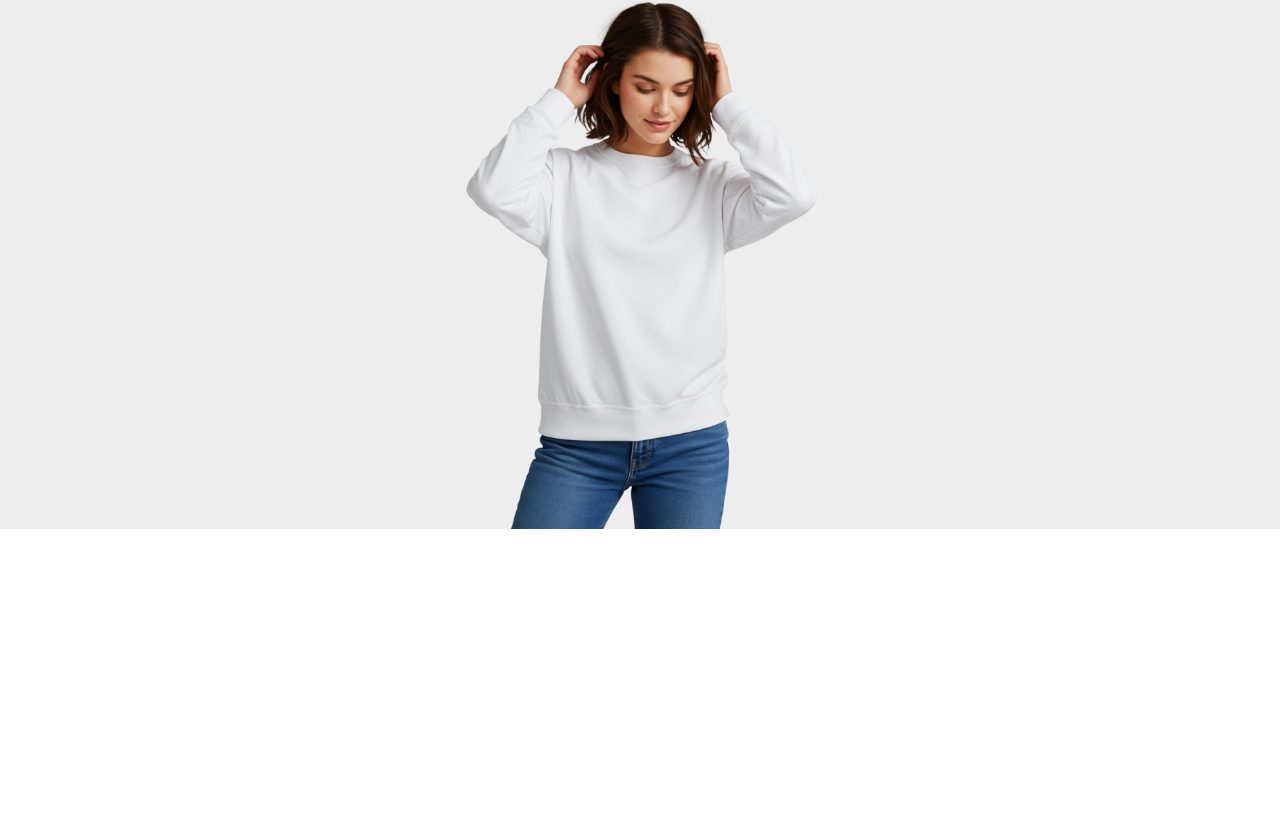
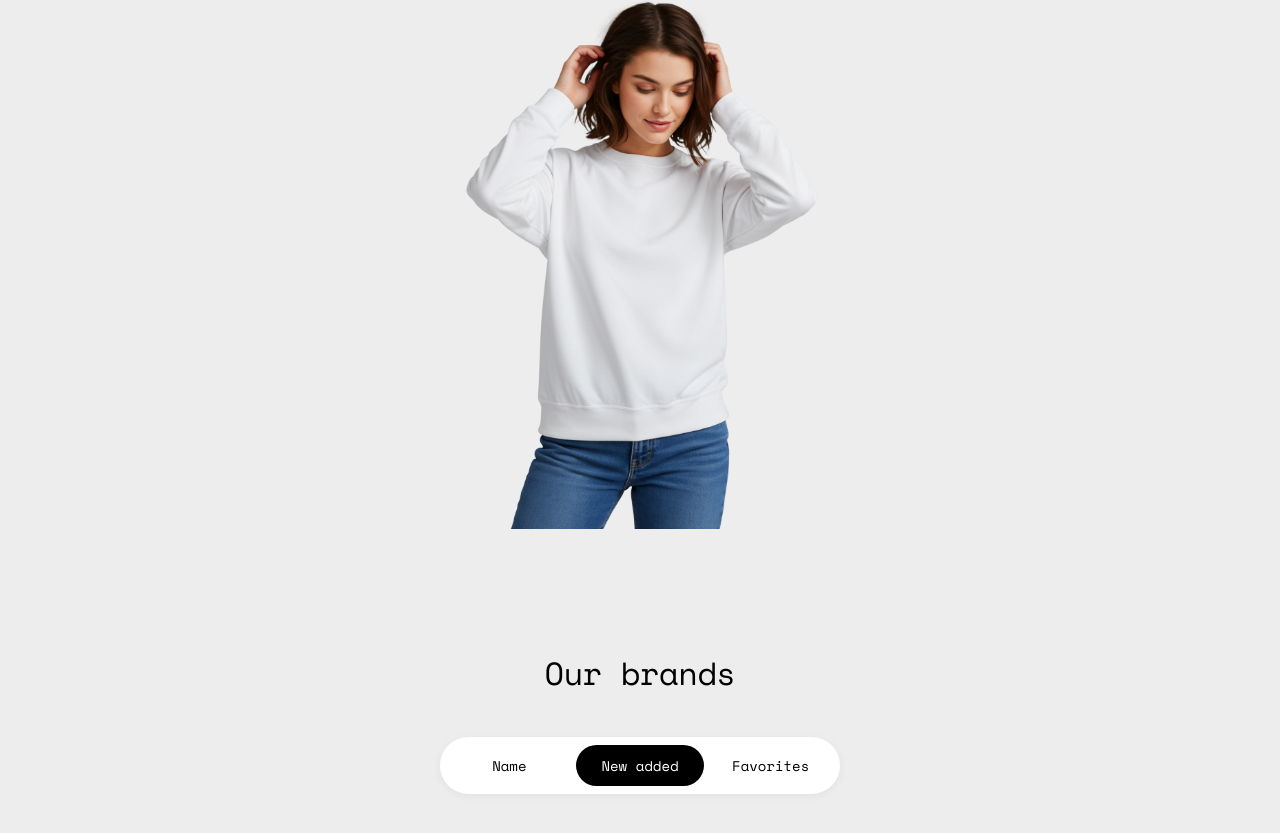
Before and after one commit to Daisu2001/DA, a React (Create React App) app in the folder Alive/alive-app/: page / in a window 1280 px wide. Shown: the part 1071-1904 px from the top of the page. Before the commit the page ends 1600 px from the top, so only its background shows below. Built offline with nearby package versions, Linux system fonts and the light colour scheme.

Commit message:
Fix and Our brands page start

```diff
--- a/Alive/alive-app/src/App.css
+++ b/Alive/alive-app/src/App.css
@@ -753,3 +753,94 @@ body {
 .confirmation-buttons button:last-child:hover {
   background-color: rgba(255, 68, 68, 0.15);
 }
+
+/* Brands Section */
+.brands-section {
+  min-height: 100vh;
+  width: 100%;
+  background-color: rgb(237, 237, 237);
+  display: flex;
+  flex-direction: column;
+  align-items: center;
+  padding-top: 120px;
+  position: relative;
+}
+
+.brands-section h1 {
+  font-family: 'Space Mono', monospace;
+  font-size: 32px;
+  color: black;
+  margin-bottom: 40px;
+  font-weight: normal;
+  letter-spacing: -0.5px;
+}
+
+.brands-filter-bar {
+  background-color: white;
+  border-radius: 30px;
+  padding: 8px;
+  display: flex;
+  gap: 8px;
+  box-shadow: 0 2px 10px rgba(0, 0, 0, 0.05);
+  margin: 0 20px;
+  max-width: 400px;
+  width: 100%;
+  position: relative;
+}
+
+.filter-button {
+  flex: 1;
+  background: none;
+  border: none;
+  padding: 10px 20px;
+  border-radius: 22px;
+  font-family: 'Space Mono', monospace;
+  font-size: 14px;
+  color: black;
+  cursor: pointer;
+  position: relative;
+  z-index: 1;
+  transition: color 0.4s ease;
+}
+
+.filter-button:hover {
+  opacity: 0.7;
+}
+
+.filter-button.active {
+  color: white;
+}
+
+.filter-indicator {
+  position: absolute;
+  height: calc(100% - 16px);
+  width: calc(33.333% - 5.333px);
+  background-color: black;
+  border-radius: 22px;
+  top: 8px;
+  left: 8px;
+  transition: transform 0.6s cubic-bezier(0.34, 1.56, 0.64, 1);
+  pointer-events: none;
+  will-change: transform;
+}
+
+.filter-indicator[data-active="name"] {
+  transform: translateX(0);
+}
+
+.filter-indicator[data-active="new"] {
+  transform: translateX(100%);
+}
+
+.filter-indicator[data-active="favorites"] {
+  transform: translateX(200%);
+}
+
+.filter-button.new-added {
+  background-color: black;
+  color: white;
+}
+
+.filter-button.new-added:hover {
+  opacity: 0.9;
+}
--- a/Alive/alive-app/src/App.tsx
+++ b/Alive/alive-app/src/App.tsx
@@ -9,6 +9,7 @@ function App() {
   const [isNextSectionVisible, setIsNextSectionVisible] = useState(false);
   const [isWhatHowOpen, setIsWhatHowOpen] = useState(false);
   const [isDarkBackground, setIsDarkBackground] = useState(true);
+  const [activeFilter, setActiveFilter] = useState('new');
   const navigate = useNavigate();
 
   useEffect(() => {
@@ -88,7 +89,12 @@ function App() {
             What we do
           </button>
           <div className="menu-divider"></div>
-          <button className="menu-item">Brands</button>
+          <button
+            className="menu-item"
+            onClick={() => handleScrollClick('our-brands')}
+          >
+            Our brands
+          </button>
           <div className="menu-divider"></div>
           <button className="menu-item">About us</button>
           <div className="menu-divider"></div>
@@ -162,6 +168,34 @@ function App() {
           className={`girl-image ${isWhatHowOpen ? 'blur' : ''}`}
         />
       </section>
+
+      <section id="our-brands" className="brands-section">
+        <h1>Our brands</h1>
+        <div className="brands-filter-bar">
+          <button
+            className={`filter-button ${activeFilter === 'name' ? 'active' : ''}`}
+            onClick={() => setActiveFilter('name')}
+          >
+            <span>Name</span>
+          </button>
+          <button
+            className={`filter-button ${activeFilter === 'new' ? 'active' : ''}`}
+            onClick={() => setActiveFilter('new')}
+          >
+            <span>New added</span>
+          </button>
+          <button
+            className={`filter-button ${activeFilter === 'favorites' ? 'active' : ''}`}
+            onClick={() => setActiveFilter('favorites')}
+          >
+            <span>Favorites</span>
+          </button>
+          <div
+            className="filter-indicator"
+            data-active={activeFilter}
+          ></div>
+        </div>
+      </section>
     </div>
   );
 
--- a/Alive/alive-app/src/CartPage.tsx
+++ b/Alive/alive-app/src/CartPage.tsx
@@ -5,28 +5,22 @@ import './App.css';
 
 function CartPage() {
   const navigate = useNavigate();
-  const [likedItems, setLikedItems] = useState<number[]>(() => {
-    const saved = localStorage.getItem('likedCartItems');
-    return saved ? JSON.parse(saved) : [];
-  });
 
-  const [quantities, setQuantities] = useState<{ [key: number]: number }>(() => {
-    const saved = localStorage.getItem('cartQuantities');
-    return saved ? JSON.parse(saved) : {};
-  });
+  // Clear all cart data on mount
+  useEffect(() => {
+    localStorage.removeItem('likedCartItems');
+    localStorage.removeItem('cartQuantities');
+    localStorage.removeItem('cartVisibleItems');
+  }, []);
+
+  const [likedItems, setLikedItems] = useState<number[]>([]);
+  const [quantities, setQuantities] = useState<{ [key: number]: number }>({});
+  const [visibleItems, setVisibleItems] = useState<number[]>([0, 1, 2, 3]);
+  const [itemsToAnimate, setItemsToAnimate] = useState<number[]>([]);
+  const [itemToDelete, setItemToDelete] = useState<number | null>(null);
 
   // Mock prices for items
   const itemPrices = [29.99, 39.99, 24.99, 34.99];
-
-  // Track visible items and their animation states
-  const [visibleItems, setVisibleItems] = useState<number[]>(() => {
-    const saved = localStorage.getItem('cartVisibleItems');
-    return saved ? JSON.parse(saved) : [0, 1, 2, 3];
-  });
-  const [itemsToAnimate, setItemsToAnimate] = useState<number[]>([]);
-
-  // Confirmation popup state
-  const [itemToDelete, setItemToDelete] = useState<number | null>(null);
 
   // Save states to localStorage
   useEffect(() => {
```
